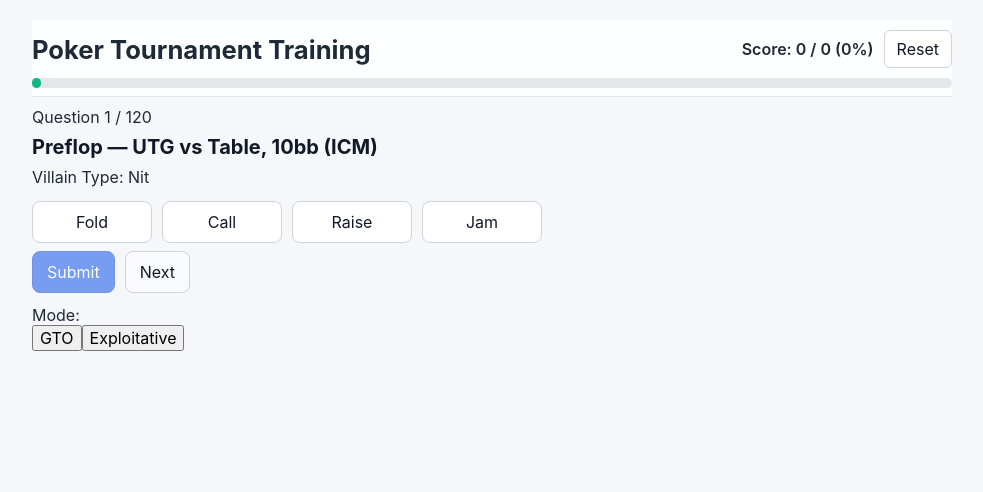
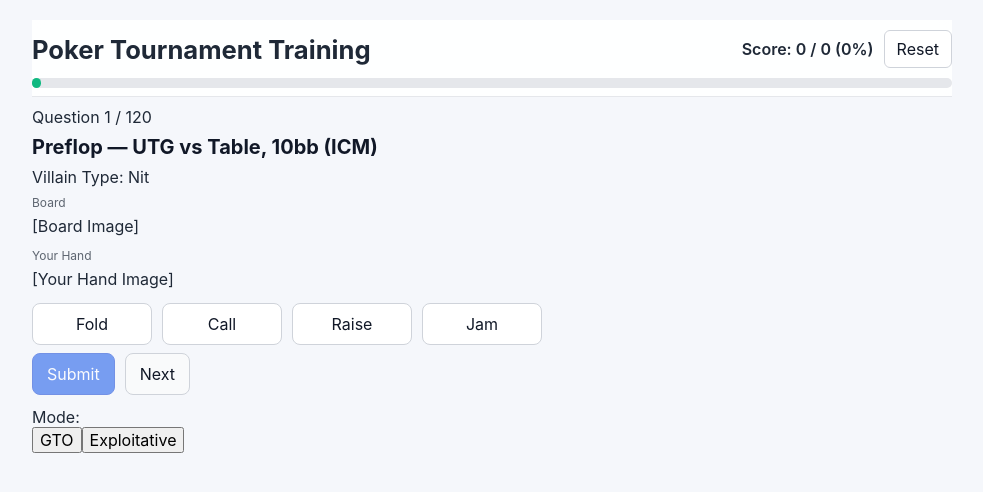
Before and after one commit to ZazaDeandre/Poker-Tournament-Training-App, a React (Create React App) app: page / in a window 1280 px wide. Shown: the top 492 px of the page, without its empty margins (148-1131 px from the left). Built offline with nearby package versions, Linux system fonts and the light colour scheme.

Commit message:
Update App.tsx

```diff
--- a/src/App.tsx
+++ b/src/App.tsx
@@ -1,5 +1,6 @@
 // src/App.tsx
 import React, { useMemo, useState } from "react";
+import PokerTable from "./components/PokerTable";
 import scenariosData, { Scenario } from "./data/scenarios";
 import "./App.css";
 
@@ -88,7 +89,11 @@ export default function App() {
         Question {currentIndex + 1} / {scenariosData.length}
       </p>
       <h2>{scenario.title}</h2>
-      <p>Villain Type: {scenario.villainType}</p>
+<p>Villain Type: {scenario.villainType}</p>
+
+{/* Poker table graphics */}
+<PokerTable hole={scenario.hole} board={scenario.board} />
+
 
       <div className="options-list">
         {scenario.options.map((option) => (
```
